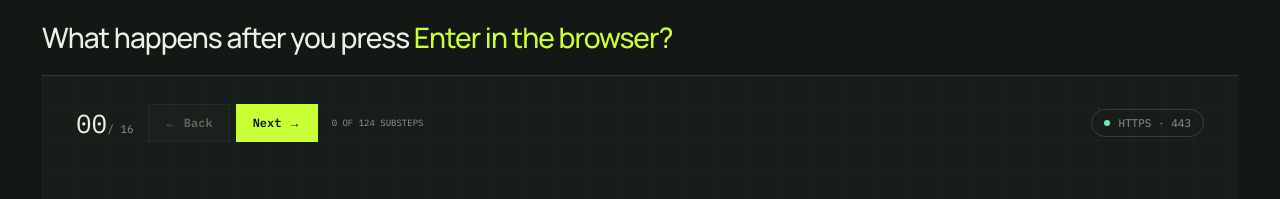
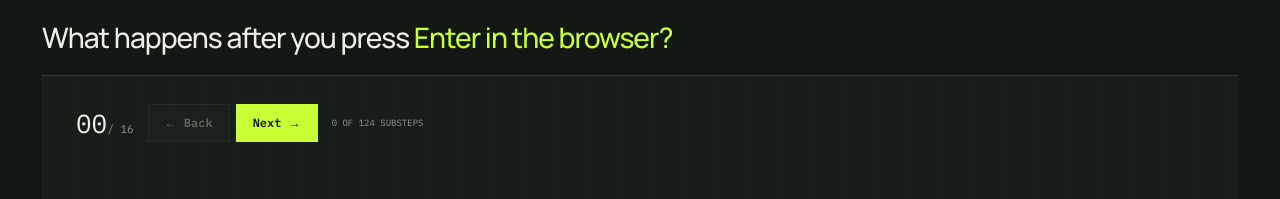
Before and after one commit to itcaat/after-enter, a Next.js app: page / in a window 1280 px wide. Shown: the top 199 px of the page. Built offline with nearby package versions, Linux system fonts and the light colour scheme; no server answers.

Commit message:
Remove protocol status chip

```diff
--- a/app/globals.css
+++ b/app/globals.css
@@ -50,9 +50,6 @@ a { color: inherit; }
 .stage-navigation { display: flex; align-items: center; gap: 14px; min-width: 0; }
 .stage-counter { display: flex; align-items: baseline; white-space: nowrap; }
 .stage-index { color: var(--paper); font-size: 26px; }
-.protocol-chip { display: flex; align-items: center; gap: 8px; height: 28px; padding: 0 12px; border: 1px solid var(--line); border-radius: 99px; }
-.chip-dot { width: 6px; height: 6px; border-radius: 50%; background: #d4836b; }
-.chip-dot.secure { background: var(--mint); }
 .flow { display: grid; align-items: start; overflow-x: auto; margin: 62px 0 22px; padding: 16px 12px 14px; scroll-padding-inline: 50%; scroll-snap-type: x proximity; scrollbar-color: var(--acid) transparent; scrollbar-width: thin; overscroll-behavior-inline: contain; }
 .flow-step { min-width: 0; color: var(--muted); transition: color .25s ease, transform .25s ease; }
 .flow-node { display: flex; align-items: center; }
--- a/app/network-simulator.tsx
+++ b/app/network-simulator.tsx
@@ -181,7 +181,6 @@ const VueSimulator = defineComponent({
             ]),
             h("p", { class: "estimate" }, `${Math.min(current.value + 1, route.value.length)} ${text.substepsOf} ${route.value.length} ${text.substeps}`),
           ]),
-          h("div", { class: "protocol-chip" }, [h("span", { class: secure.value ? "chip-dot secure" : "chip-dot" }), secure.value ? "HTTPS · 443" : "HTTP · 80"]),
         ]),
 
         h("div", { ref: flowRef, class: "flow", role: "list", "aria-label": text.loadingStages, style: { gridTemplateColumns: `repeat(${stages.length}, minmax(96px, 1fr))` } }, stages.map((stage, index) =>
```
